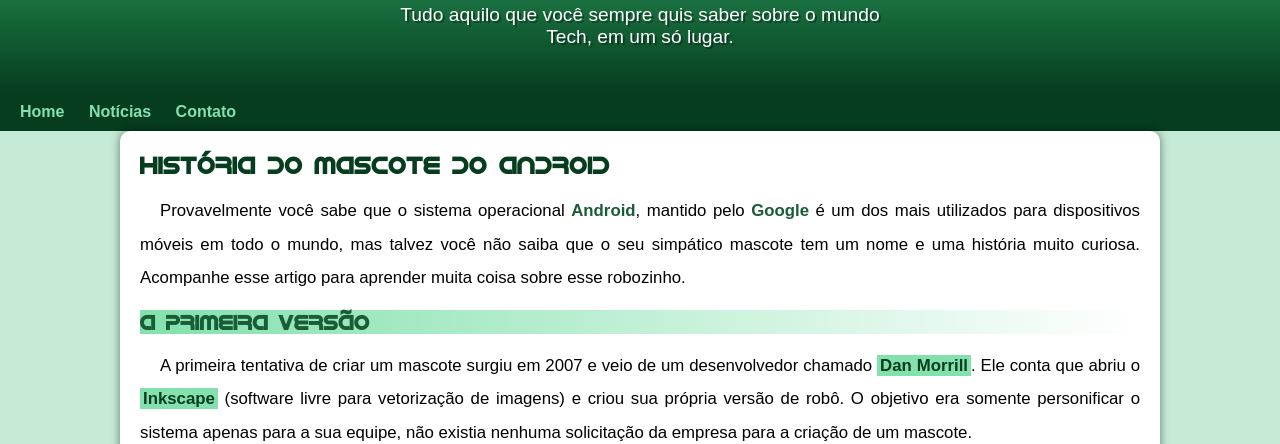
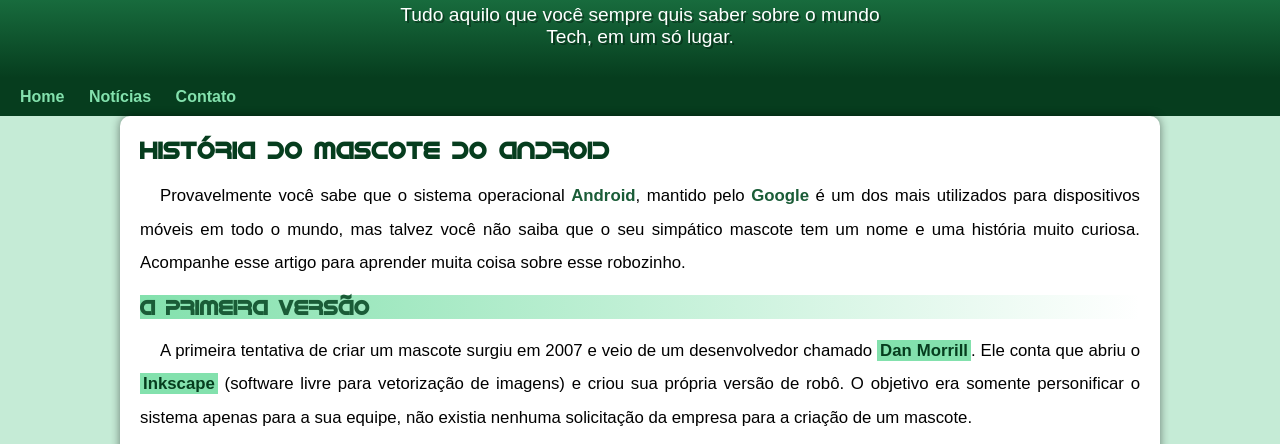
Before and after one commit to Hyue743/projeto-android, a plain HTML site: page index.html in a window 1280 px wide. Shown: the part 102-546 px from the top of the page. Drawn offline with Linux system fonts and the light colour scheme; a web font is replaced by a local one.

Commit message:
Update style.css

```diff
--- a/estilo/style.css
+++ b/estilo/style.css
@@ -49,7 +49,7 @@
     padding-left: 10px;
     padding-right: 10px;
     text-shadow: 2px 2px 0px rgba(0, 0, 0, 0.343);
-    padding-bottom: 45px;
+    padding-bottom: 30px;
 }
 nav{
     background-color: var(--cor05);
```
